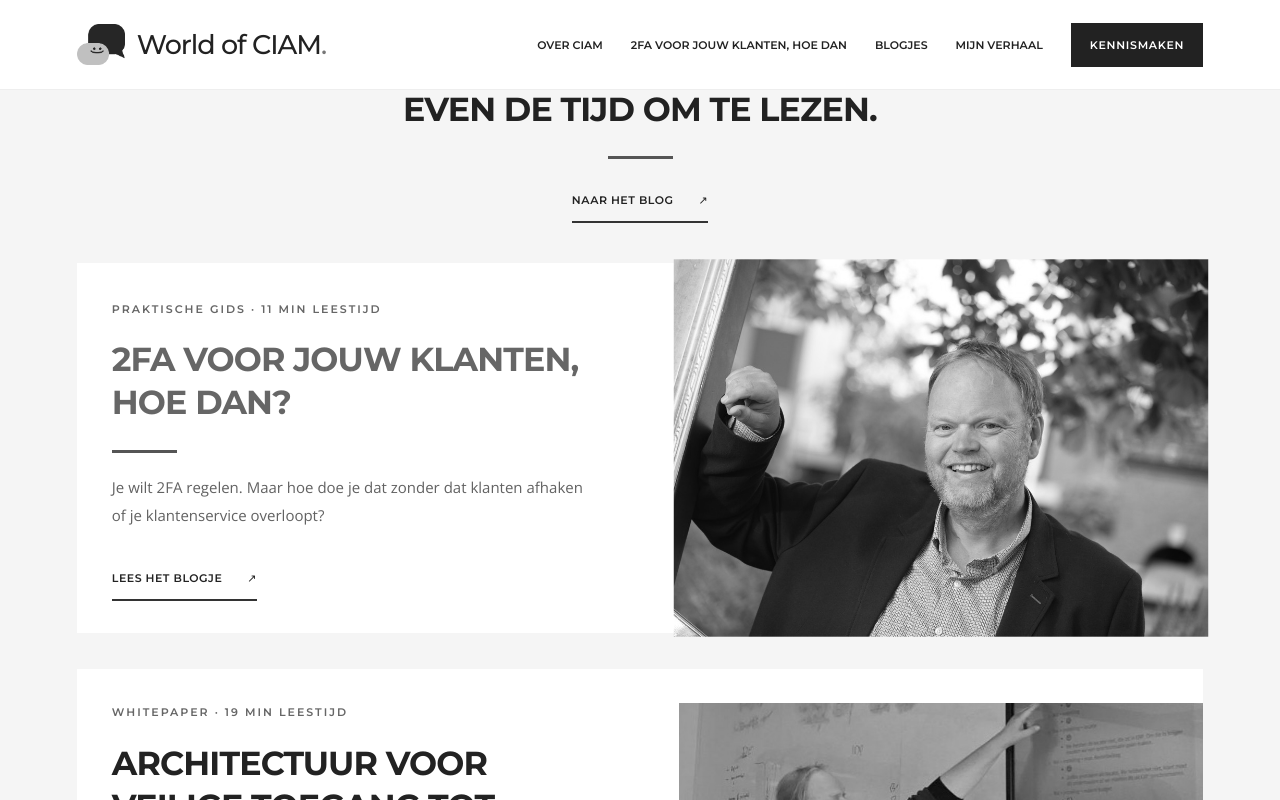
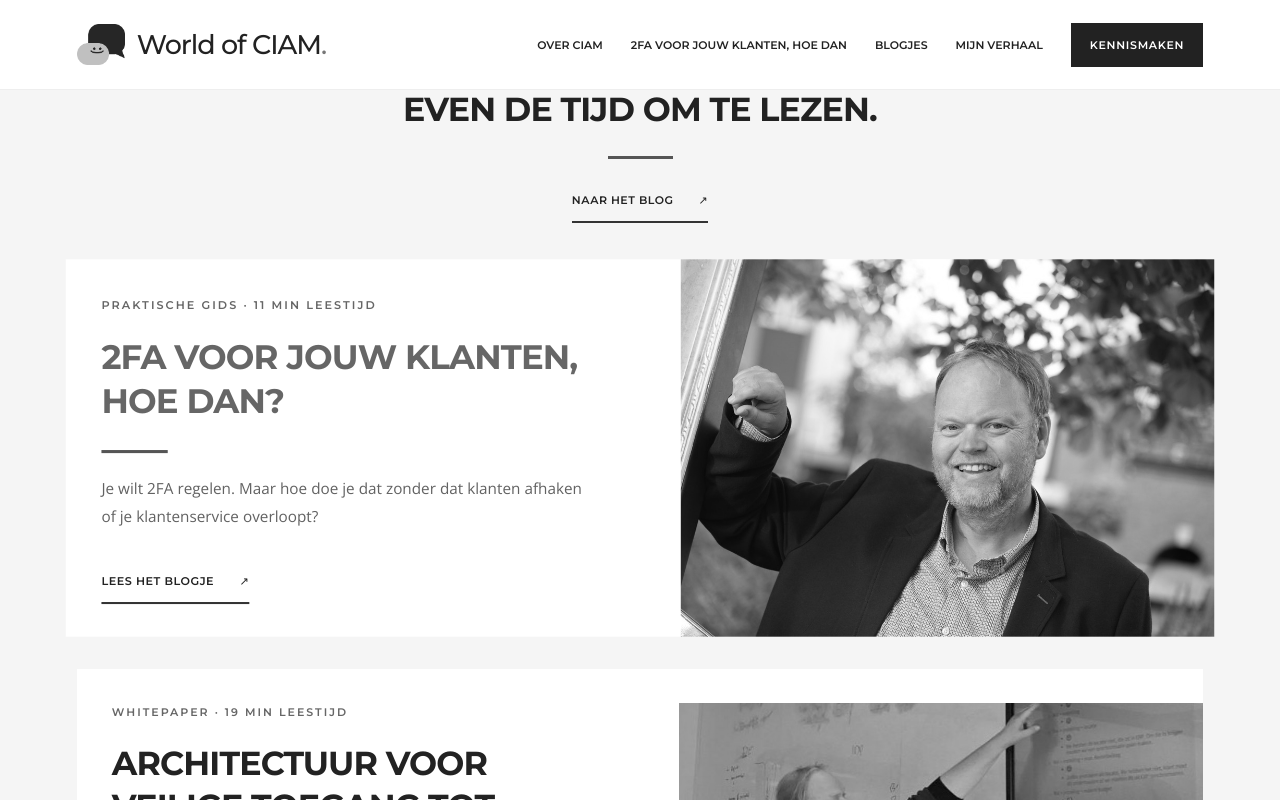
Before and after one commit to enschede/enschede.github.io, a React (Vite) app: page / in a window 1280 px wide. In both pictures the pointer is over the link 640 px from the left and 5169 px from the top of the page. Shown: the part 4721-5521 px from the top of the page. Built offline with nearby package versions, Linux system fonts and the light colour scheme.

Commit message:
Bij hover over van blog artikel het hele artikelblok vergroten ipv alleen decoraton

```diff
--- a/src/style.css
+++ b/src/style.css
@@ -310,8 +310,8 @@ footer p, footer > a:last-child { font-size: 11px; color: #bbb; }
 
 /* Homepage story: text first, then the photo. */
 #verhalen .story-feature > div { order: -1; padding: 30px 0 30px 35px; }
-#verhalen .story-feature img { transition: transform .2s ease; }
-#verhalen .story-feature:hover img { transform: scale(1.02); }
+#verhalen .story-feature { transition: transform .2s ease; }
+#verhalen .story-feature:hover { transform: scale(1.02); }
 @media(max-width:900px) {
     #verhalen .story-feature > div { padding-left: 22px; }
 }
```
